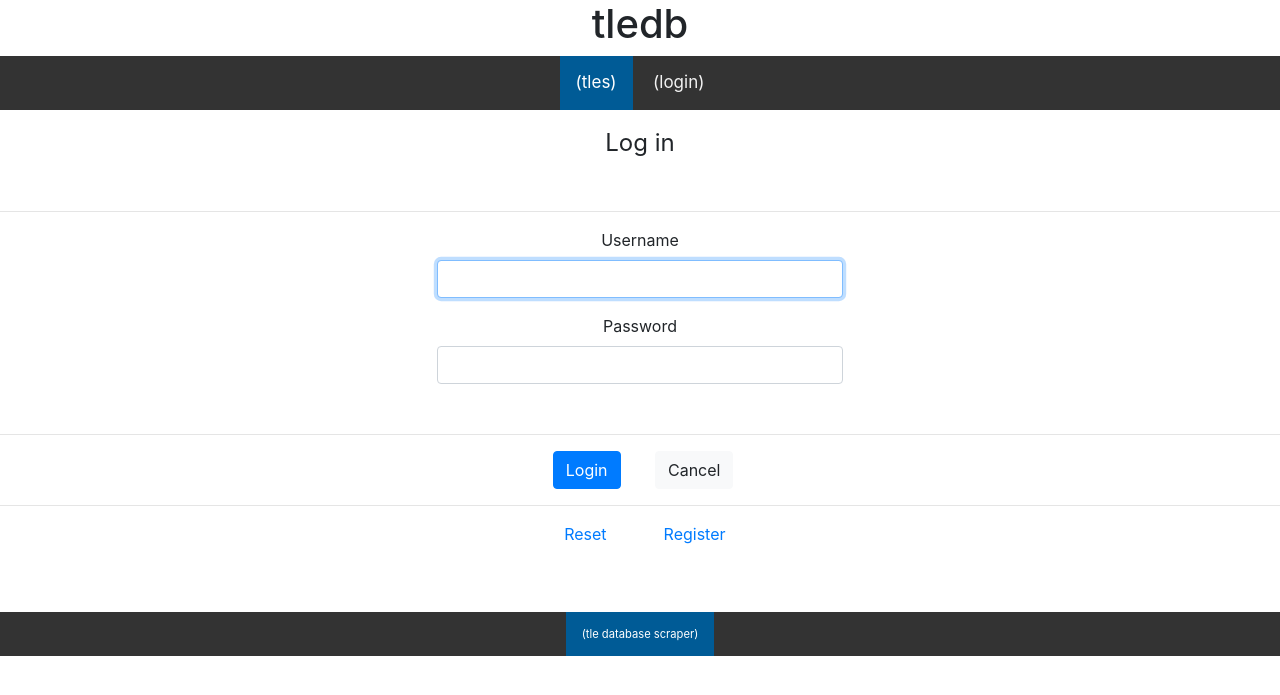
After one commit to rtubio/tledb, a Django app: page /accounts/login/ in a window 1280 px wide. The commit adds this page. Shown: the top 695 px of the page. Run offline with Django 3.2, Linux system fonts and the light colour scheme; parts of the project's set-up code (start-up, migrations or seed data) failed here and were passed over; some libraries are stand-ins or nearby versions.

Commit message:
[master@20190113:160305] Added registration and associated forms, need to connect to email sender with secrets

```diff
--- a/config/requirements.txt
+++ b/config/requirements.txt
@@ -1,11 +1,14 @@
 amqp==2.3.2
 billiard==3.5.0.5
 celery==4.2.1
+confusable-homoglyphs==3.2.0
 Django==2.1.5
 django-celery-beat==1.4.0
 django-celery-results==1.0.4
 django-filter==2.0.0
+django-registration==3.0
 django-timezone-field==3.0
+django-widget-tweaks==1.4.3
 djangorestframework==3.9.0
 gunicorn==19.9.0
 kombu==4.2.2.post1
--- /dev/null
+++ b/tledb/fetcher/static/tledb.css
@@ -0,0 +1,52 @@
+
+h1 { text-align: center; }
+h2 { text-align: center; }
+
+.tle-td {
+  padding: 5px;
+  text-align: center;
+}
+
+.tle-td-raw {
+  padding: 5px;
+  font-size: 50%;
+}
+
+.topnav {
+  overflow: hidden;
+  background-color: #333;
+  text-align: center;
+  margin-bottom: 15px;
+}
+
+.topnav a {
+  display: inline-block;
+  color: #f2f2f2;
+  text-align: center;
+  padding: 14px 16px;
+  text-decoration: none;
+  font-size: 17px;
+}
+
+.topnav a:hover {
+  background-color: #ddd;
+  color: black;
+}
+
+.topnav a.active {
+  background-color: #005b96;
+  color: white;
+}
+
+.footer {
+  margin-top: 50px;
+}
+
+.footer a {
+  font-size: 70%;
+}
+
+.small {font-size: 75%;}
+.topped { margin-top: 50px; }
+.bottomed { margin-bottom: 50px; }
+.centered {text-align:center;}
--- a/tledb/tledb/templates/base.html
+++ b/tledb/tledb/templates/base.html
@@ -1,48 +1,20 @@
+{% load static %}
+{% load widget_tweaks %}
 
 <!DOCTYPE html>
 <html>
 <head>
-<meta name="viewport" content="width=device-width, initial-scale=1">
-<style>
-body {
-  margin: 0;
-  font-family: Arial, Helvetica, sans-serif;
-}
+  <meta name="viewport" content="width=device-width, initial-scale=1">
+  <link rel="stylesheet" type="text/css"  href="https://cdnjs.cloudflare.com/ajax/libs/twitter-bootstrap/4.2.1/css/bootstrap.min.css"/>
+  <link rel="stylesheet" type="text/css" href="{% static "tledb.css" %}"/>
 
-h1 { text-align: center; }
-h2 { text-align: center; }
-
-.tle-td {
-  padding: 5px;
-}
-
-.topnav {
-  overflow: hidden;
-  background-color: #333;
-  text-align: center;
-}
-
-.topnav a {
-  display: inline-block;
-  color: #f2f2f2;
-  text-align: center;
-  padding: 14px 16px;
-  text-decoration: none;
-  font-size: 17px;
-}
-
-.topnav a:hover {
-  background-color: #ddd;
-  color: black;
-}
-
-.topnav a.active {
-  background-color: #4CAF50;
-  color: white;
-}
-</style>
+  <script src="https://cdnjs.cloudflare.com/ajax/libs/jquery/2.0.3/jquery.min.js">
+  </script>
+  <script src="https://cdnjs.cloudflare.com/ajax/libs/twitter-bootstrap/4.2.1/js/bootstrap.min.js">
+  </script>
 
 </head>
+
 <body>
 
   {% block title %}
@@ -51,12 +23,24 @@ h2 { text-align: center; }
 
   {% block nav-style %}
   <div class="topnav">
-    <a class="active" href="#home">(list)</a>
+    <a class="active" href="{% url 'index' %}">(tles)</a>
+
+    {% if user.is_authenticated %}
+      <a href="{% url 'password_change' %}">{{ user.username }}</a>
+      <a href="{% url 'logout' %}">(logout)</a>
+    {% else %}
+      <a href="{% url 'login' %}">(login)</a>
+    {% endif %}
+
   </div>
   {% endblock nav-style %}
 
-  {% block content %}
+  {% block container %}
   {% endblock %}
+
+  <div class="topnav top-margin footer">
+    <a class="active" href="#home">(tle database scraper)</a>
+  </div>
 
 </body>
 </html>
--- /dev/null
+++ b/tledb/tledb/templates/registration/form_field.html
@@ -0,0 +1,19 @@
+{% load widget_tweaks %}
+
+<div class="form-group {% if field.errors %}has-error{% endif %} centered">
+  <label for="{{ field.id_for_label }}" class="col-sm-2 control-label">
+    {{ field.label }}
+  </label>
+  <div class="row">
+    <div class="col-xd-2 col-sm-3 col-md-4"></div>
+    <div class="col-xd-8 col-sm-6 col-md-4">
+        {{ field|add_class:'form-control input-lg' }}
+        {% if field.errors %}
+            <span class='text-danger'>{{ field.errors|join:'<br/>' }}</span>
+        {% endif %}
+        {% if field.help_text %}
+            <span class="help-block ">{{ field.help_text }}</span>
+        {% endif %}
+    </div>
+  </div>
+</div>
--- /dev/null
+++ b/tledb/tledb/templates/registration/login.html
@@ -0,0 +1,66 @@
+{% extends 'base.html' %}
+{% load i18n %}
+
+{% block container %}
+<div class="content form-field centered">
+
+{% if form.errors %}
+  <div class="alert alert-danger">
+    <p><strong>{% trans "Oh snap!" %}</strong> {% trans "Please enter a correct username and password. Note that both fields are case-sensitive." %}</p>
+  </div>
+{% endif %}
+
+<form
+  action="{% url 'login' %}"
+  method="post" class="form-horizontal" role="form">
+    {% csrf_token %}
+  <legend class="bottomed">
+    <span class="col-sm-12 centered">{% trans 'Log in' %}</span>
+  </legend>
+  <hr/>
+  {% for field in form %}
+    {% include 'registration/form_field.html' %}
+  {% endfor %}
+  <div class="form-group topped centered">
+    <hr/>
+    <div class="col-sm-12">
+      <div class="row">
+        <div class="col-sm-5"></div>
+        <div class="col-sm-1">
+          <button type="submit" class="btn btn-primary">
+            {% trans 'Login' %}
+          </button>
+        </div>
+        <div class="col-sm-1">
+          <a class="btn btn-light" href="{% url 'index' %}">
+            {% trans 'Cancel' %}
+          </a>
+        </div>
+      </div>
+    </div>
+  </div>
+</form>
+
+<hr/>
+<div class="row">
+  <div class="col-5"></div>
+  <div class="col-1">
+    <p><a href="{% url 'password_reset' %}">{% trans "Reset" %}</a></p>
+  </div>
+  <div class="col-1">
+    <p><a href="{% url 'django_registration_register' %}">
+      {% trans "Register" %}
+    </a></p>
+  </div>
+</div>
+
+<script type="text/javascript">
+$(function(){
+  $(".alert-message").alert();
+  $('#mainForm').submit(function(){$('#submit').button('loading');})
+});
+//document.forms[1].elements[2].focus();
+</script>
+
+</div>
+{% endblock %}
--- a/tledb/tledb/urls.py
+++ b/tledb/tledb/urls.py
@@ -9,6 +9,9 @@ from rest_framework import routers
 
 from fetcher import views
 
+from django.contrib.auth import views as djauth_views
+from django.urls import path
+
 
 # Routers provide an easy way of automatically determining the URL conf.
 router = routers.DefaultRouter(trailing_slash=False)
@@ -16,7 +19,24 @@ router.register(r'tle', views.TLEViewSet)
 
 # Wire up our API using automatic URL routing.
 urlpatterns = [
-    url(r'^$', views.TLEListView.as_view(), name='tle-list'),
+    url(r'^$', views.TLEListView.as_view(), name='index'),
+    url(r'^accounts/', include('django_registration.backends.activation.urls')),
+    # url(r'^accounts/', include('django.contrib.auth.urls')),
+    path(
+        'accounts/login/',
+        djauth_views.LoginView.as_view(template_name='registration/login.html'),
+        name='login'
+    ),
+    path('logout/', djauth_views.LogoutView.as_view(), name='logout'),
+    path('password_change/', djauth_views.PasswordChangeView.as_view(), name='password_change'),
+    path(
+        'password_change/done/',
+        djauth_views.PasswordChangeDoneView.as_view(), name='password_change_done'
+    ),
+    path('password_reset/', djauth_views.PasswordResetView.as_view(), name='password_reset'),
+    path('password_reset/done/', djauth_views.PasswordResetDoneView.as_view(), name='password_reset_done'),
+    path('reset/<uidb64>/<token>/', djauth_views.PasswordResetConfirmView.as_view(), name='password_reset_confirm'),
+    path('reset/done/', djauth_views.PasswordResetCompleteView.as_view(), name='password_reset_complete'),
     url(r'^admin/', admin.site.urls),
     url(r'^api/', include(router.urls)),
 ]
```
Also changed, not shown: config/db-dev.json (added, +9 -0 lines), tledb/fetcher/templates/tle_list.html (+24 -11 lines), tledb/tledb/settings.py (+12 -7 lines), tledb/tledb/templates/registration/logged_out.html (added, +9 -0 lines), tledb/tledb/templates/registration/password_change_done.html (added, +9 -0 lines), tledb/tledb/templates/registration/password_change_form.html (added, +48 -0 lines), tledb/tledb/templates/registration/password_reset_complete.html (added, +9 -0 lines), tledb/tledb/templates/registration/password_reset_confirm.html (added, +44 -0 lines), tledb/tledb/templates/registration/password_reset_done.html (added, +9 -0 lines), tledb/tledb/templates/registration/password_reset_form.html (added, +42 -0 lines), 2 other files.
